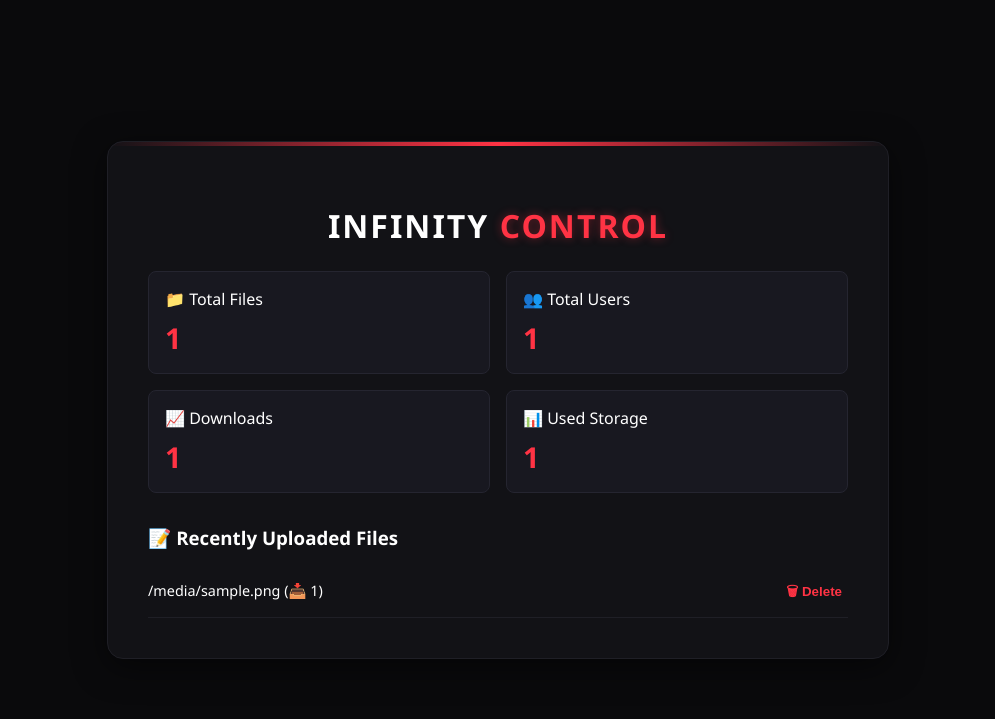
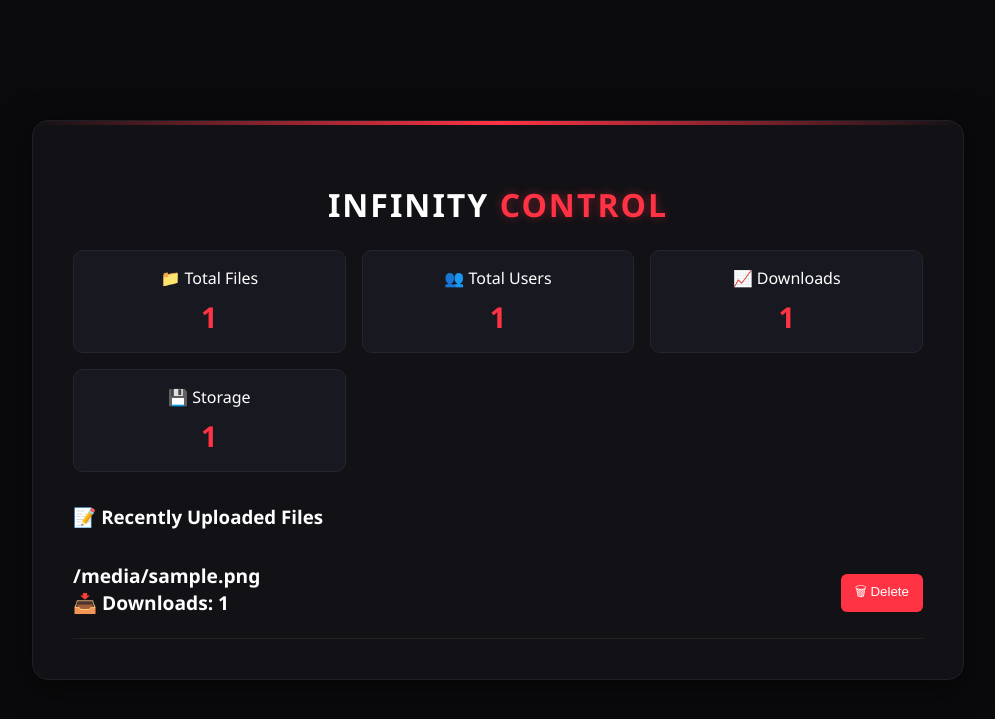
Before and after one commit to suryaprakash-it/infinity-file-2-link-, a FastAPI app: template template/admin.html in a window 1280 px wide. Shown: the top 719 px of the page, without its empty margins (142-1137 px from the left). Run offline with FastAPI, Linux system fonts and the light colour scheme; the template is opened without the code that fills it: most values are stand-ins (such as "Sample title", 1, 10 or a date in 2020); parts of the project's set-up code (start-up, migrations or seed data) failed here and were passed over.

Commit message:
Update admin.html

```diff
--- a/template/admin.html
+++ b/template/admin.html
@@ -4,57 +4,216 @@
     <meta charset="UTF-8">
     <meta name="viewport" content="width=device-width, initial-scale=1.0">
     <title>Infinity Admin Control Deck</title>
+
     <link rel="stylesheet" href="/static/css/style.css">
+
     <style>
-        .admin-grid { display: grid; grid-template-columns: repeat(2, 1fr); gap: 1rem; margin-top: 1.5rem; }
-        .stat-card { background: #181820; padding: 1rem; border-radius: 8px; border: 1px solid #252530; text-align: left;}
-        .stat-num { font-size: 1.8rem; color: var(--accent-red); font-weight: 800; margin-top: 0.5rem; }
-        .file-list { text-align: left; margin-top: 2rem; }
-        .file-row { display: flex; justify-content: space-between; padding: 0.75rem 0; border-bottom: 1px solid #1f1f26; font-size: 0.9rem;}
-        .delete-btn { background: none; border: none; color: #ff3344; cursor: pointer; font-weight: bold;}
+        .admin-grid{
+            display:grid;
+            grid-template-columns:repeat(auto-fit,minmax(220px,1fr));
+            gap:1rem;
+            margin-top:1.5rem;
+        }
+
+        .stat-card{
+            background:#181820;
+            padding:1rem;
+            border-radius:10px;
+            border:1px solid #252530;
+            transition:.3s;
+        }
+
+        .stat-card:hover{
+            transform:translateY(-4px);
+            border-color:var(--accent-red);
+        }
+
+        .stat-num{
+            font-size:1.8rem;
+            font-weight:700;
+            color:var(--accent-red);
+            margin-top:.5rem;
+        }
+
+        .file-list{
+            margin-top:2rem;
+            text-align:left;
+        }
+
+        .file-row{
+            display:flex;
+            justify-content:space-between;
+            align-items:center;
+            gap:1rem;
+            padding:14px 0;
+            border-bottom:1px solid #222;
+        }
+
+        .file-name{
+            flex:1;
+            overflow:hidden;
+            text-overflow:ellipsis;
+            white-space:nowrap;
+        }
+
+        .delete-btn{
+            background:#ff3344;
+            color:#fff;
+            border:none;
+            padding:8px 14px;
+            border-radius:6px;
+            cursor:pointer;
+            transition:.3s;
+        }
+
+        .delete-btn:hover{
+            background:#ff0019;
+        }
+
+        @media(max-width:700px){
+
+            .file-row{
+                flex-direction:column;
+                align-items:flex-start;
+            }
+
+            .delete-btn{
+                width:100%;
+            }
+
+        }
     </style>
+
 </head>
+
 <body>
-    <div class="infinity-container" style="max-width: 700px;">
+
+<div class="infinity-container" style="max-width:850px;">
+
     <div class="logo-space">
         <h1>INFINITY <span>CONTROL</span></h1>
     </div>
 
     <div class="admin-grid">
-            <div class="stat-card">📁 Total Files <div class="stat-num">{{ total_files }}</div></div>
-            <div class="stat-card">👥 Total Users <div class="stat-num">{{ total_users }}</div></div>
-            <div class="stat-card">📈 Downloads <div class="stat-num">{{ total_downloads }}</div></div>
-            <div class="stat-card">📊 Used Storage <div class="stat-num">{{ total_storage }}</div></div>
+
+        <div class="stat-card">
+            📁 Total Files
+            <div class="stat-num">{{ total_files }}</div>
+        </div>
+
+        <div class="stat-card">
+            👥 Total Users
+            <div class="stat-num">{{ total_users }}</div>
+        </div>
+
+        <div class="stat-card">
+            📈 Downloads
+            <div class="stat-num">{{ total_downloads }}</div>
+        </div>
+
+        <div class="stat-card">
+            💾 Storage
+            <div class="stat-num">{{ total_storage }}</div>
+        </div>
+
     </div>
 
     <div class="file-list">
+
         <h3>📝 Recently Uploaded Files</h3>
+
+        {% if recent_files %}
+
             {% for file in recent_files %}
+
             <div class="file-row" id="row-{{ file.file_id }}">
-                <span>{{ file.file_name }} (📥 {{ file.download_count }})</span>
-                <button class="delete-btn" onclick="deleteFile('{{ file.file_id }}')">🗑 Delete</button>
+
+                <div class="file-name">
+                    <strong>{{ file.file_name }}</strong><br>
+                    📥 Downloads: {{ file.download_count }}
                 </div>
+
+                <button
+                    class="delete-btn"
+                    onclick="deleteFile('{{ file.file_id }}')">
+                    🗑 Delete
+                </button>
+
+            </div>
+
             {% endfor %}
+
+        {% else %}
+
+            <p>No uploaded files found.</p>
+
+        {% endif %}
+
     </div>
+
 </div>
 
 <script>
-        async def deleteFile(fileId) {
-            const adminToken = prompt("Enter Admin Secret Key to authorize deletion:");
-            if(!adminToken) return;
 
-            const res = await fetch(`/admin/delete/${fileId}`, {
-                method: 'DELETE',
-                headers: { 'Authorization': `Bearer ${adminToken}` }
-            });
+async function deleteFile(fileId){
 
-            if(res.ok) {
-                document.getElementById(`row-${fileId}`).remove();
-                alert("File entry dropped from engine indices mapping successfully.");
-            } else {
-                alert("Authorization failed / Token invalid.");
+    const confirmed = confirm(
+        "Delete this file permanently?"
+    );
+
+    if(!confirmed){
+        return;
+    }
+
+    const adminToken = prompt(
+        "Enter Admin Secret Key"
+    );
+
+    if(!adminToken){
+        return;
+    }
+
+    try{
+
+        const response = await fetch(
+            `/admin/delete/${fileId}`,
+            {
+                method:"DELETE",
+                headers:{
+                    "Authorization":`Bearer ${adminToken}`
                 }
             }
+        );
+
+        if(response.ok){
+
+            const row=document.getElementById(`row-${fileId}`);
+
+            if(row){
+                row.remove();
+            }
+
+            alert("✅ File deleted successfully.");
+
+        }else{
+
+            const error=await response.json();
+
+            alert(error.detail || "Delete failed.");
+
+        }
+
+    }catch(error){
+
+        console.error(error);
+
+        alert("Server error.");
+
+    }
+
+}
+
 </script>
+
 </body>
 </html>
```
Lines whose indentation alone changed are shown as unchanged.
